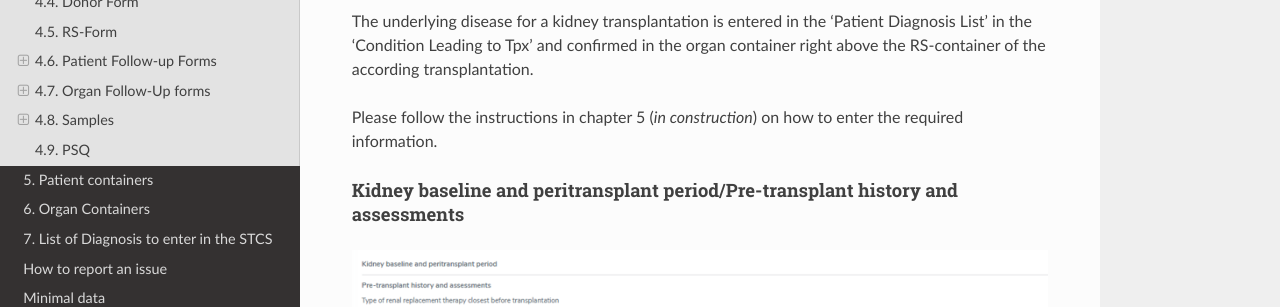
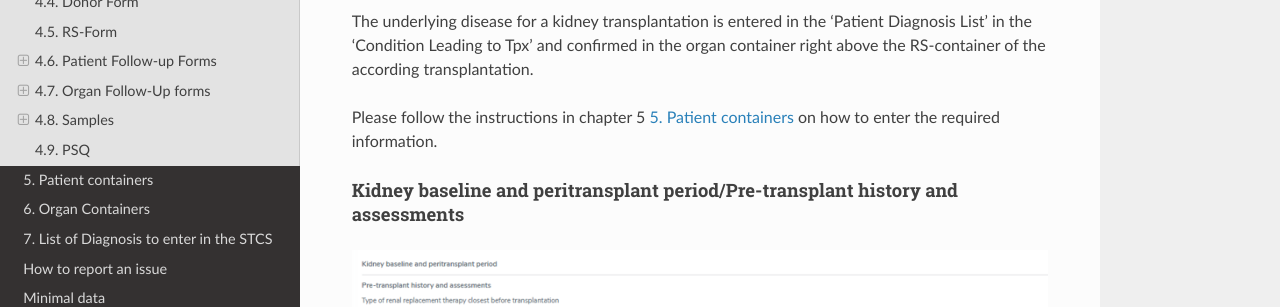
Before and after one commit to swiss-transplant-cohort-study/3LC-user-manual, a Sphinx documentation site: the page built from docs/source/blfup.rst, in a window 1280 px wide and 900 px high, scrolled down 7404 px. Shown: the part 150-457 px from the top of the window. Built offline with Sphinx 7.4.7 and the Read the Docs theme 3.1.0, drawn with Linux system fonts in a browser that asks for light colours.

Commit message:
Update blfup.rst

```diff
--- a/docs/source/blfup.rst
+++ b/docs/source/blfup.rst
@@ -172,7 +172,7 @@ If a **re-transplantation occours**, a new organ baseline container as well as a
 
 The underlying disease for a kidney transplantation is entered in the ‘Patient Diagnosis List’ in the ‘Condition Leading to Tpx’ and confirmed in the organ container right above the RS-container of the according transplantation.
 
-Please follow the instructions in chapter 5 (*in construction*) on how to enter the required information.
+Please follow the instructions in chapter 5 :doc:`patContainer` on how to enter the required information.
 
 Kidney baseline and peritransplant period/Pre-transplant history and assessments
 ----------------------------------------------------------------------------------
```
